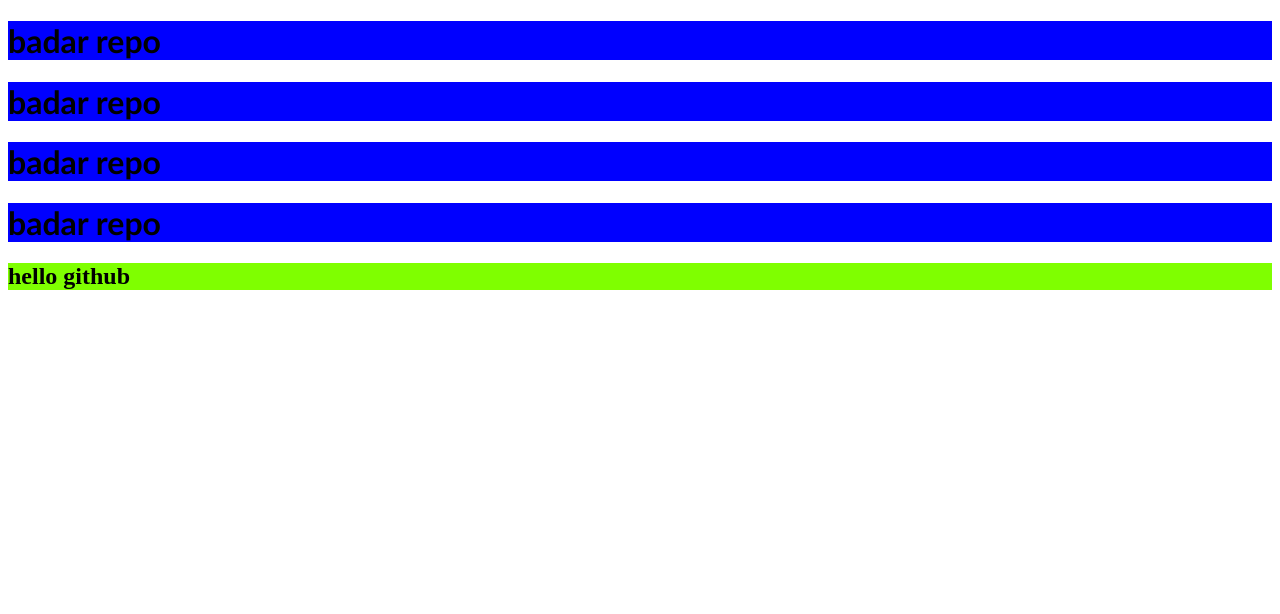
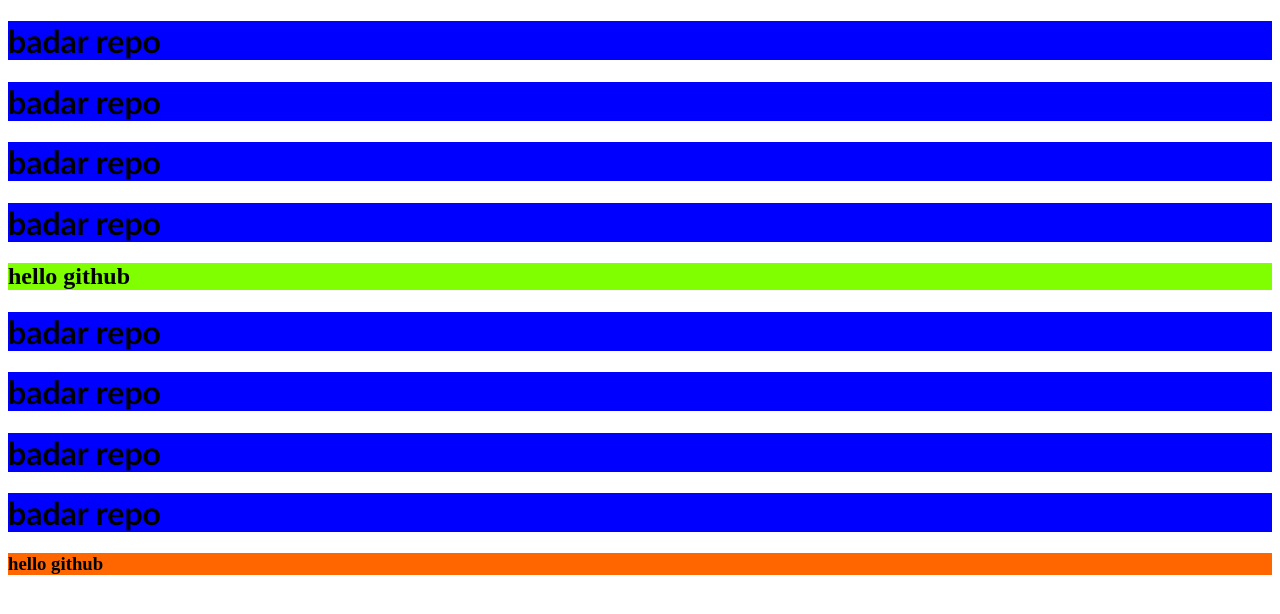
Before and after one commit to BADARAHMEDSHEIKH/nov-2021-18, a plain HTML site: page index.html in a window 1280 px wide. Drawn offline with Linux system fonts and the light colour scheme.

Commit message:
hellow git third time

```diff
--- a/index.css
+++ b/index.css
@@ -6,3 +6,7 @@ h2
 {
     background-color: chartreuse;
 }
+h3
+{
+    background-color: rgb(255, 102, 0);
+}
--- a/index.html
+++ b/index.html
@@ -11,5 +11,8 @@
     <h1>badar repo</h1>
     <h1>badar repo</h1><h1>badar repo</h1><h1>badar repo</h1>
     <h2>hello github</h2>
+    <h1>badar repo</h1>
+    <h1>badar repo</h1><h1>badar repo</h1><h1>badar repo</h1>
+    <h3>hello github</h3>
 </body>
 </html>
```
